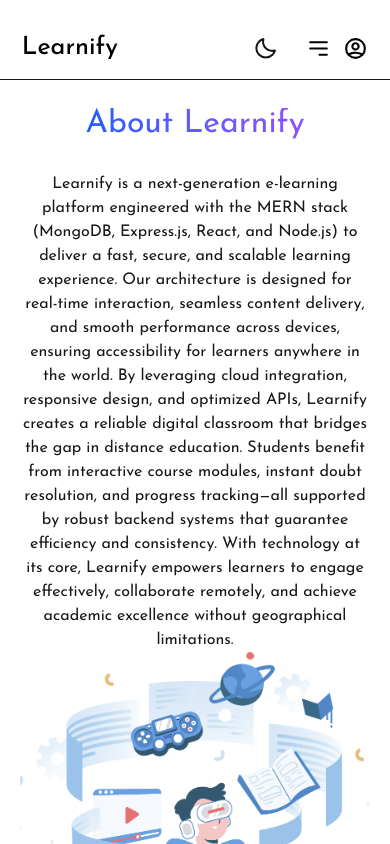
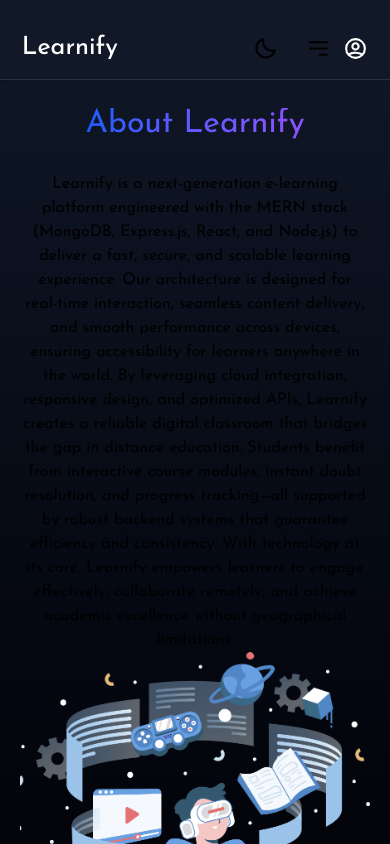
Before and after one commit to naveen-1105/learnify, a Next.js app in the folder client/: page /about in a window 390 px wide. Shown: the top 844 px of the page. Built offline with nearby package versions, Linux system fonts and the light colour scheme; no server answers.

Commit message:
Add Enrolled Courses page and update links in Profile and CoursesPage components

```diff
--- a/client/Profile/Profile.jsx
+++ b/client/Profile/Profile.jsx
@@ -140,7 +140,7 @@
             <TbLockCog size={30} /> <span>Change Password</span>
           </p>
           <p className="flex items-end gap-[10px] mb-[20px] cursor-pointer">
-            <SiCoursera size={26} /> <span>Enrolled courses</span>
+            <SiCoursera size={26} /> <Link href={'/enrolled-courses'}>Enrolled courses</Link>
           </p>
           {(user.role === "admin" || user.role === "teacher") && (
             <Link
--- a/client/app/components/Course/CoursesPage.jsx
+++ b/client/app/components/Course/CoursesPage.jsx
@@ -5,6 +5,7 @@
 import CourseCard from "./CourseCard.jsx";
 import { useSearchParams } from "next/navigation";
 import { CleanHands } from "@mui/icons-material";
+import Link from "next/link";
 
 const CoursesPage = () => {
   const { isLoading, data, error } = useGetAllCoursesQuery();
@@ -222,7 +223,9 @@
                   </span>
                 )}
               </button>
+
             ))}
+            <Link href='/enrolled-courses'>Enrolled Courses</Link>
           </div>
         </div>
 
--- /dev/null
+++ b/client/app/components/Course/EnrolledCourses.jsx
@@ -0,0 +1,11 @@
+import React from 'react'
+
+const EnrolledCourses = () => {
+  return (
+    <div className='w-full min-h-[80vh] flex justify-center items-center'>
+      <p>Page is under construction</p>
+      </div>
+  )
+}
+
+export default EnrolledCourses
--- a/client/app/components/CourseDetailPage.jsx
+++ b/client/app/components/CourseDetailPage.jsx
@@ -18,6 +18,7 @@
 import Link from "next/link";
 import { setOpen, setActiveItem, setRoute } from "../../redux/feature/ui/uiSlice.js";
 import { useDispatch, useSelector } from "react-redux";
+import toast from "react-hot-toast";
 
 const CourseDetailPage = ({ id }) => {
   const dispatch = useDispatch()
@@ -34,7 +35,7 @@
 
   useEffect(() => {
     if (StripePublishableKey?.publishablekey) {
-      console.log("Setting up Stripe with key:", StripePublishableKey.publishablekey);
+      // console.log("Setting up Stripe with key:", StripePublishableKey.publishablekey);
       setStripePromise(loadStripe(StripePublishableKey.publishablekey));
     }
   }, [StripePublishableKey]);
@@ -73,6 +74,12 @@
         setopen(true);
       }
     };
+
+  // Handler for successful payment
+  const handlePaymentSuccess = () => {
+    toast.success("Course purchased successfully!");
+    setopen(false);
+  };
 
   return (
     <div>
@@ -200,7 +207,7 @@
               Complete Payment
             </h3>
             <Elements stripe={stripePromise} options={{ clientSecret }}>
-              <CheckOutForm setOpen={setOpen} data={data} />
+              <CheckOutForm setOpen={setOpen} data={data} onSuccess={handlePaymentSuccess} />
             </Elements>
           </div>
         </div>
--- a/client/app/components/Header.jsx
+++ b/client/app/components/Header.jsx
@@ -97,8 +97,8 @@
           <div
         className={`top-0 left-0 w-full h-[80px] z-[80] transition duration-500 ${
           active
-            ? "bg-gradient-to-b from-gray-900 to-black shadow-xl dark:border-[#ffffff1c]"
-            : "border-b dark:border-[#ffffff1c] dark:shadow bg-white dark:bg-[#111827]"
+            ? "bg-gradient-to-b from-gray-900 to-black shadow-xl border-[#ffffff1c]"
+            : "border-b border-[#ffffff1c] shadow bg-[#111827]"
         }`}
       >
         <div className="w-[95%] 800px:w-[92%] m-auto py-2 h-full">
@@ -107,7 +107,7 @@
               <Link
                 href={"/"}
                 className={
-                  "text-[25px] font-Poppins font-[500] text-black dark:text-white"
+                  "text-[25px] font-Poppins font-[500] text-white"
                 }
                 onClick={() => dispatch(setActive(0))}
               >
@@ -125,7 +125,7 @@
               <div className="md:hidden">
                 <HiOutlineMenuAlt3
                   size={25}
-                  className="cursor-pointer dark:text-white text text-black "
+                  className="cursor-pointertext-white "
                   onClick={() => setOpenSidebar(true)}
                 />
               </div>
@@ -143,7 +143,7 @@
               ) : (
                 <HiOutlineUserCircle
                   size={25}
-                  className=" md:block cursor-pointer dark:text-white text text-black "
+                  className=" md:block cursor-pointer text-white "
                   onClick={() => dispatch(setOpen(true))}
                 />
               )}
@@ -152,7 +152,7 @@
         </div>
         {openSidebar && (
           <div
-            className="fixed w-full h-screen top-0 left-0  dark:bg-[unset] bg-[#00000024] z-999999999"
+            className="fixed w-full h-screen top-0 left-0  bg-[unset] z-999999999"
             onClick={handleClose}
             id="screen"
           >
@@ -177,13 +177,13 @@
               ) : (
                 <HiOutlineUserCircle
                   size={25}
-                  className="left-[20px] md:block cursor-pointer dark:text-white text text-black "
+                  className="left-[20px] md:block cursor-pointer text-white "
                   onClick={() => dispatch(setOpen(true))}
                 />
               )}
               <br />
               <br />
-              <p className="ml-5 my-2 text-black dark:text-white">
+              <p className="ml-5 my-2 text-white">
                 Copyright © 2025 Learnify
               </p>
             </div>
--- /dev/null
+++ b/client/app/enrolled-courses/page.jsx
@@ -0,0 +1,17 @@
+import React from 'react'
+import EnrolledCourses from '../components/Course/EnrolledCourses'
+import Footer from '../components/Footer'
+import Header from '../components/Header'
+
+const page = () => {
+  return (
+    <div className='w-screen min-h-screen'>
+        <Header/>
+        <EnrolledCourses/>
+        <Footer/>
+
+    </div>
+  )
+}
+
+export default page
--- a/client/app/globals.css
+++ b/client/app/globals.css
@@ -2,7 +2,7 @@
 
 :root {
   --background: #ffffff;
-  --foreground: #171717;
+  /* --foreground: #171717; */
 }
 
 @theme inline {
--- a/client/app/layout.jsx
+++ b/client/app/layout.jsx
@@ -28,7 +28,7 @@
   return (
     <html lang="en" suppressHydrationWarning>
       <body
-        className={`${poppins.className} ${josefin.className} !bg-white bg-no-repeat dark:bg-gradient-to-b dark:from-gray-900 dark:to-black duration-300`}
+        className={`${poppins.className} ${josefin.className} !bg-white bg-no-repeat bg-gradient-to-b from-gray-900 to-black duration-300`}
       >
         <Providers>
           <SessionProvider>
--- a/client/app/page.jsx
+++ b/client/app/page.jsx
@@ -13,7 +13,7 @@
 
 
   return (
-    <div className="w-full min-h-screen dark:bg-gradient-to-b bg-white dark:from-gray-900 dark:to-black overflow-x-hidden">
+    <div className="w-full min-h-screen bg-gradient-to-b from-gray-900 to-black overflow-x-hidden">
       <MetaData
         title="Learnify"
         description="Learnify is a comprehensive learning platform."
--- a/client/app/utils/NavItem.jsx
+++ b/client/app/utils/NavItem.jsx
@@ -28,8 +28,8 @@
               <span
                 className={`${
                   activeItem === index
-                    ? "dark:text-[#37a39a] text-[crimson]"
-                    : "dark:text-white text-black"
+                    ? "text-[#37a39a]"
+                    : "text-white"
                 } text-[18px] px-6 font-Poppins font-[400]`
               }onClick={() => {
                 setActiveItem(index)
```
